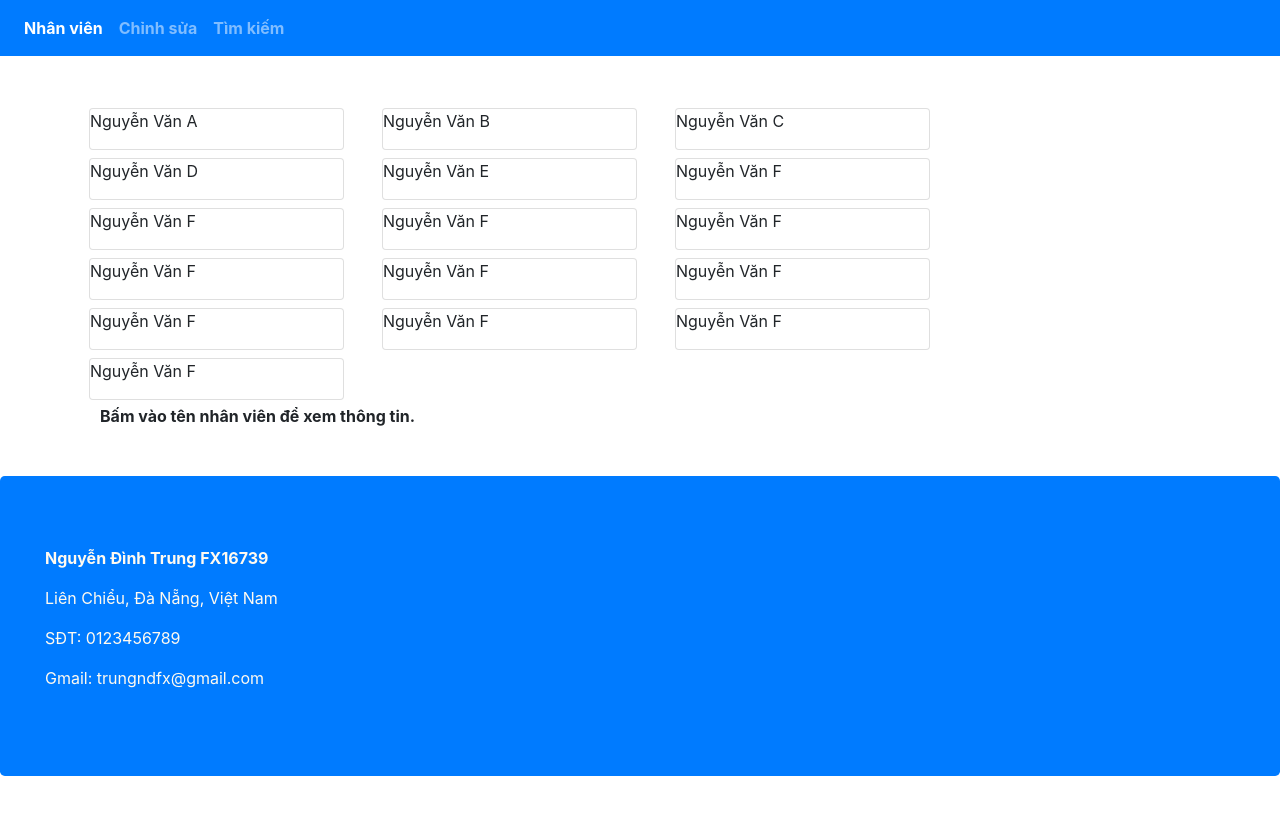
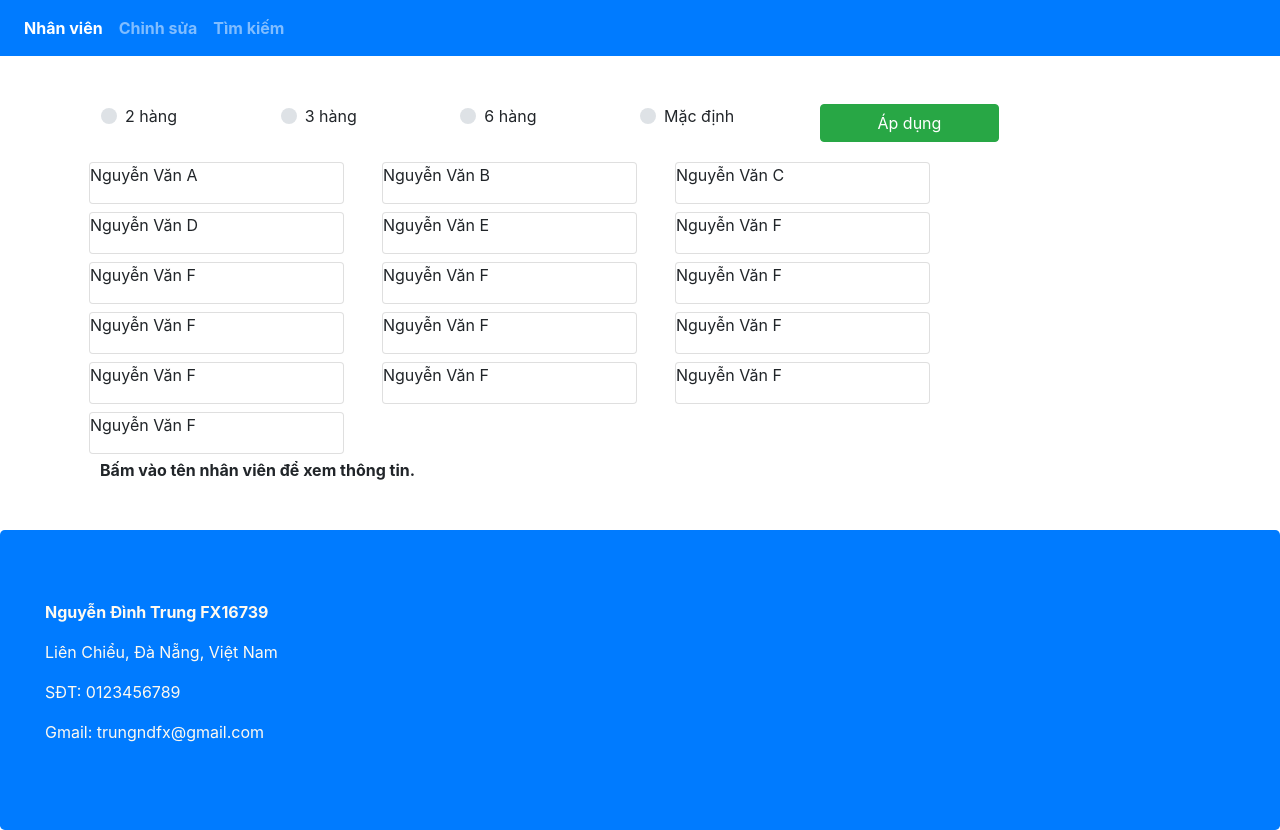
Before and after one commit to dtrungqt/RJS101x_ASM, a React (Create React App) app: page / in a window 1280 px wide. Before the commit the page ends 800 px from the top, so only its background shows below. Built offline with nearby package versions, Linux system fonts and the light colour scheme.

Commit message:
9th update UI 5th: add view mode button

```diff
--- a/src/App.js
+++ b/src/App.js
@@ -36,6 +36,62 @@ class App extends Component {
             </li>
           </ul>
         </nav>
+        {/* Chọn chế độ hiển thị  */}
+        <div className="container">
+          <div className="form-group row m-3">
+            <div className="custom-control custom-radio col-sm-2">
+              <input
+                type="radio"
+                className="custom-control-input"
+                id="two-col"
+                name="view-option"
+              />
+              <label className="custom-control-label" htmlFor="two-col">
+                2 hàng
+              </label>
+            </div>
+            <div className="custom-control custom-radio col-sm-2">
+              <input
+                type="radio"
+                className="custom-control-input"
+                id="three-col"
+                name="view-option"
+              />
+              <label className="custom-control-label" htmlFor="three-col">
+                3 hàng
+              </label>
+            </div>
+            <div className="custom-control custom-radio col-sm-2">
+              <input
+                type="radio"
+                className="custom-control-input"
+                id="six-col"
+                name="view-option"
+              />
+              <label className="custom-control-label" htmlFor="six-col">
+                6 hàng
+              </label>
+            </div>
+            <div className="custom-control custom-radio col-sm-2">
+              <input
+                type="radio"
+                className="custom-control-input"
+                id="default-col"
+                name="view-option"
+              />
+              <label className="custom-control-label" htmlFor="default-col">
+                Mặc định
+              </label>
+            </div>
+            <button
+              type="button"
+              className="btn btn-success col-sm-2"
+              id="submit-btn"
+            >
+              Áp dụng
+            </button>
+          </div>
+        </div>
 
         {/* Hiển thị danh sách nhân viên  */}
         <StaffList staffs={this.state.staffs} />
```
